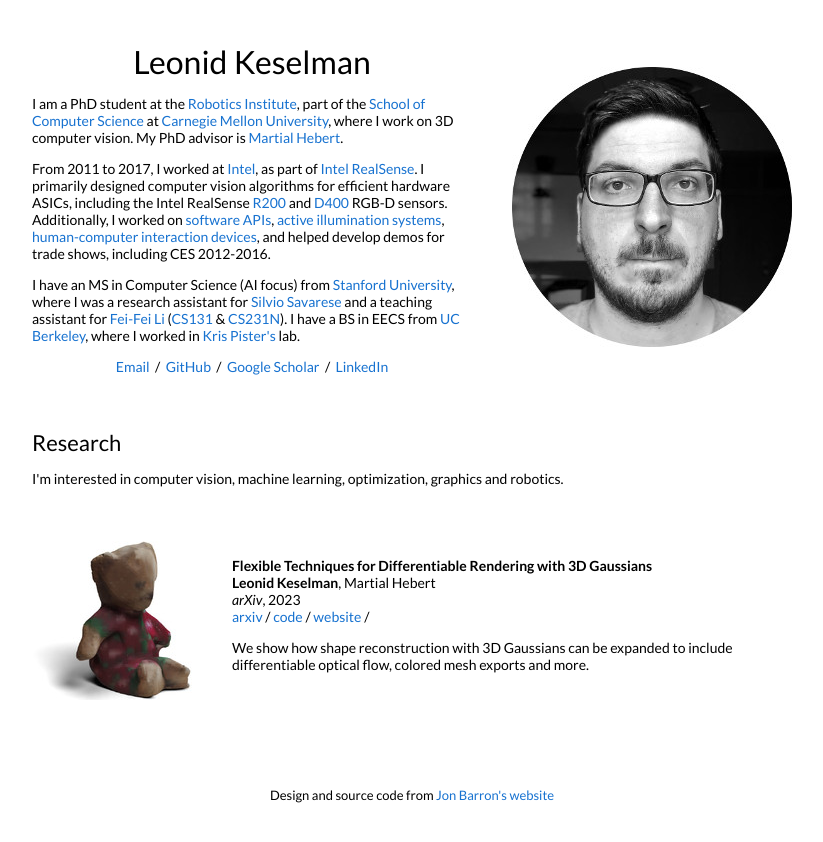
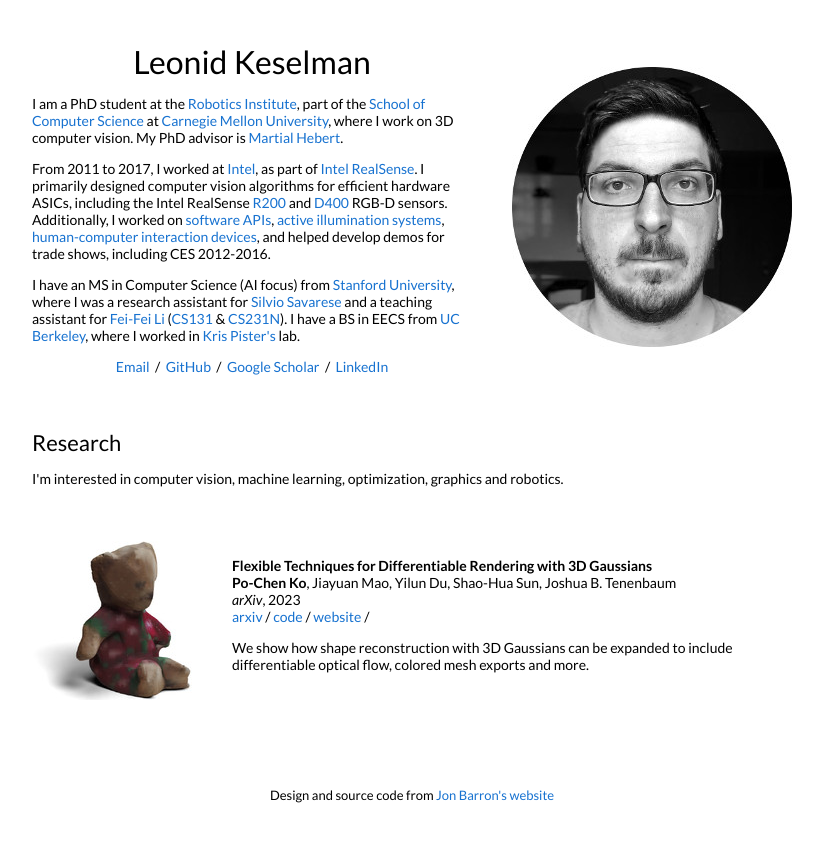
Before and after one commit to pochen-ko/pochen-ko.github.io, a Jekyll site: the page built from _posts/2023-08-28-3dgaussians.markdown, in a window 1280 px wide. Shown: the top 842 px of the page, without its empty margins (228-1051 px from the left). Built offline with Jekyll 4.4.1, drawn with Linux system fonts in a browser that asks for light colours.

Commit message:
Update 2023-08-28-3dgaussians.markdown

```diff
--- a/_posts/2023-08-28-3dgaussians.markdown
+++ b/_posts/2023-08-28-3dgaussians.markdown
@@ -5,7 +5,7 @@ date:   2023-08-28 22:21:59 +00:00
 image: /images/3dgaussian.jpg
 categories: research
 author: "Po-Chen Ko"
-authors: "<strong>Leonid Keselman</strong>, Martial Hebert"
+authors: "<strong>Po-Chen Ko</strong>, Jiayuan Mao, Yilun Du, Shao-Hua Sun, Joshua B. Tenenbaum"
 venue: "arXiv"
 arxiv: https://arxiv.org/abs/2308.14737
 code: https://github.com/leonidk/fmb-plus
```
